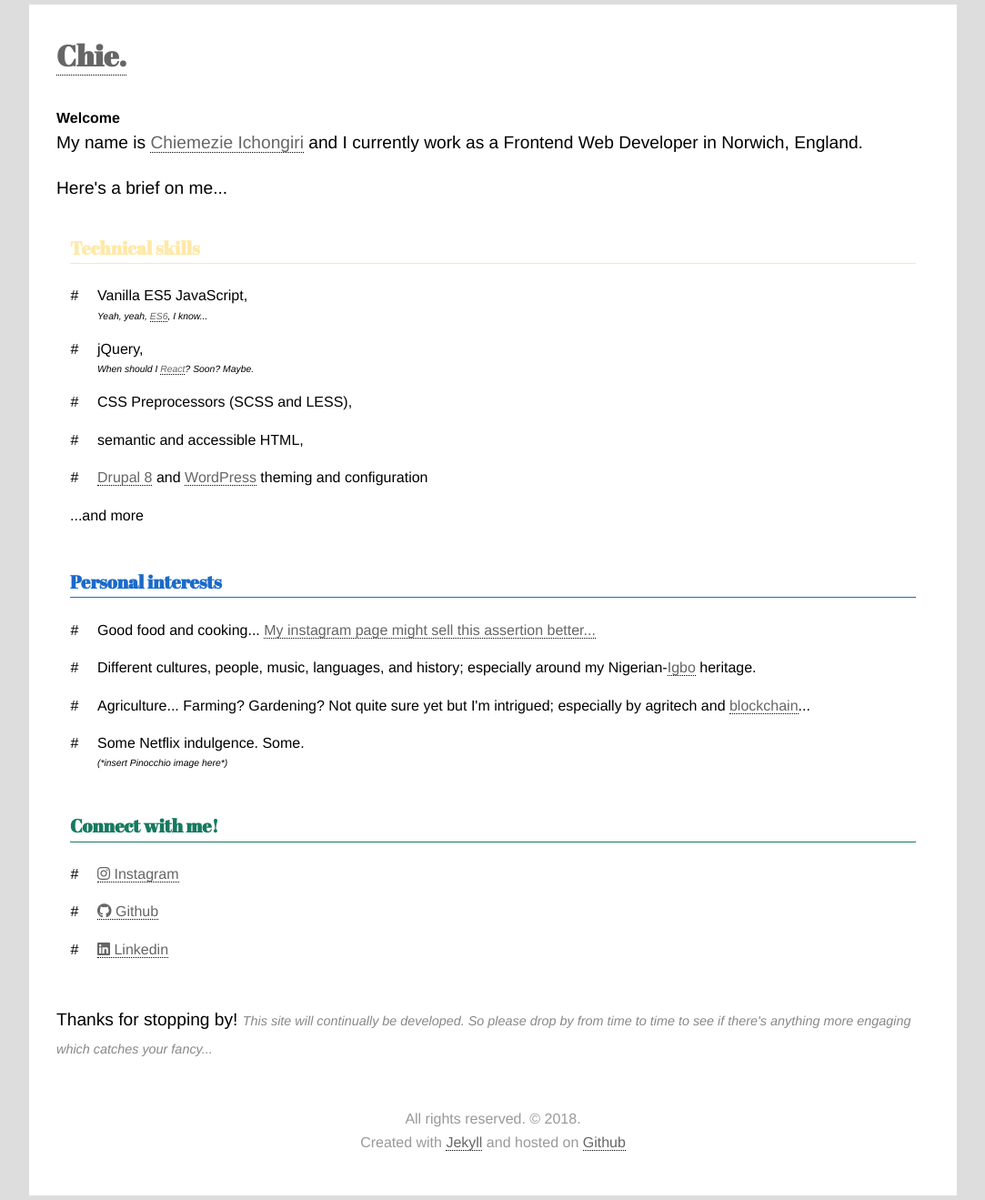
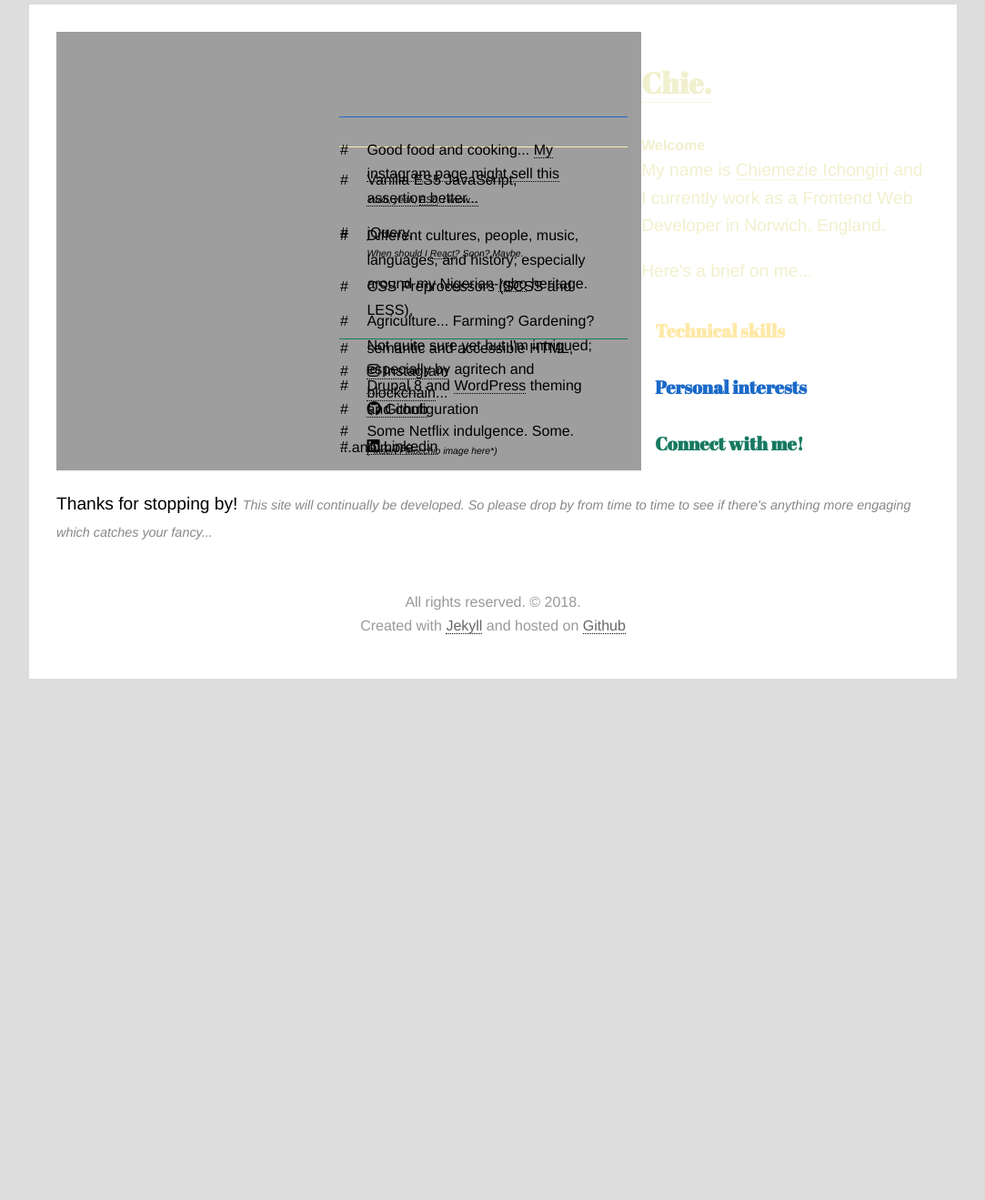
Before and after one commit to chiich/portfolio, a Jekyll site: the page built from index.html, in a window 1280 px wide. Shown: the whole page at 91% size, without its empty margins (98-1181 px from the left). Built offline with Jekyll 4.4.1, drawn with Linux system fonts in a browser that asks for light colours; nearby versions of some CDN libraries; after the commit the page ends 900 px from its top, so only the background shows below that.

Commit message:
Tides-a-changing

```diff
--- a/_layouts/default.html
+++ b/_layouts/default.html
@@ -6,9 +6,14 @@
   <body>
     <!-- Page container  -->
     <div id="paged" class="container">
-        {% include header.html %}
+      <div class="row">
+        <div class="wrap two-thirds main-img"></div>
+        <div class="wrap one-third">
+            {% include header.html %}
 
-        {{ content }}
+            {{ content }}
+        </div>
+      </div>
 
         {% include footer.html %}
     </div>
```
